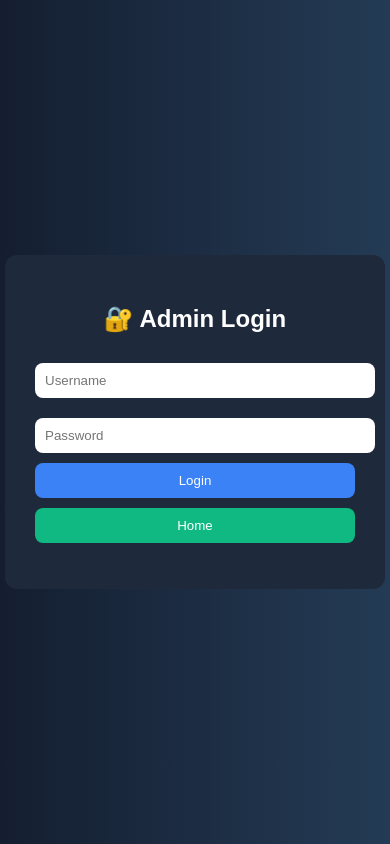
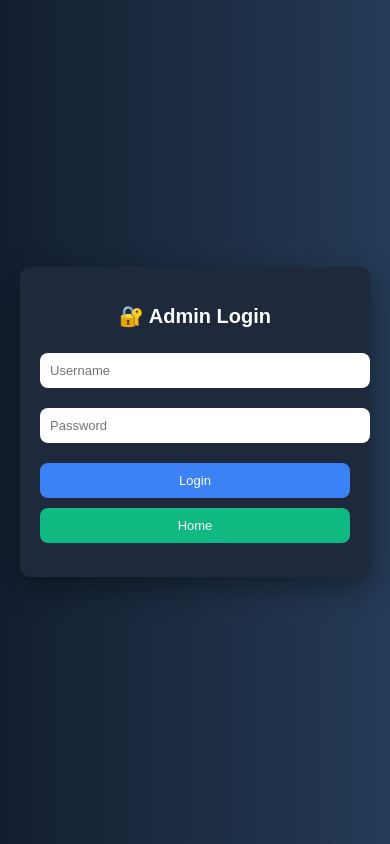
Before and after one commit to BolGatluakThoan/camera-system-frontend, a plain HTML site: page admin.html in a window 390 px wide. Drawn offline with Linux system fonts and the light colour scheme.

Commit message:
login page responsive design updated

```diff
--- a/admin.html
+++ b/admin.html
@@ -2,6 +2,8 @@
 <html lang="en">
 <head>
 <meta charset="UTF-8">
+<meta name="viewport" content="width=device-width, initial-scale=1.0">
+
 <title>Admin Login</title>
 
 <style>
@@ -9,51 +11,98 @@
     margin:0;
     font-family:Arial;
     background:linear-gradient(to right,#141e30,#243b55);
-    height:100vh;
+    min-height:100vh;
     display:flex;
     justify-content:center;
     align-items:center;
     color:white;
+    padding:20px;
+    box-sizing:border-box;
 }
 
+/* LOGIN BOX */
 .box{
     background:#1e293b;
     padding:30px;
     border-radius:12px;
-    width:320px;
+    width:100%;
+    max-width:360px;
     text-align:center;
+    box-shadow:0 10px 30px rgba(0,0,0,0.4);
 }
 
+/* TITLE */
+h2{
+    margin-bottom:15px;
+    font-size:22px;
+}
+
+/* INPUT */
 input{
     width:100%;
-    padding:10px;
+    padding:12px;
     margin:10px 0;
     border:none;
     border-radius:8px;
+    outline:none;
+    font-size:14px;
 }
 
+/* BUTTONS */
 button{
     width:100%;
-    padding:10px;
+    padding:12px;
     border:none;
     border-radius:8px;
     cursor:pointer;
+    font-size:14px;
 }
 
+/* LOGIN */
 .login-btn{
     background:#3b82f6;
     color:white;
+    margin-top:10px;
 }
 
+.login-btn:hover{
+    background:#2563eb;
+}
+
+/* HOME */
 .home-btn{
     background:#10b981;
     color:white;
     margin-top:10px;
 }
 
+.home-btn:hover{
+    background:#059669;
+}
+
+/* ERROR TEXT */
 #error{
     color:#ff4b5c;
     margin-top:10px;
+    font-size:14px;
+}
+
+/* SMALL DEVICES */
+@media(max-width:480px){
+
+    .box{
+        padding:20px;
+        border-radius:10px;
+    }
+
+    h2{
+        font-size:20px;
+    }
+
+    input, button{
+        font-size:13px;
+        padding:10px;
+    }
 }
 </style>
 </head>
```
